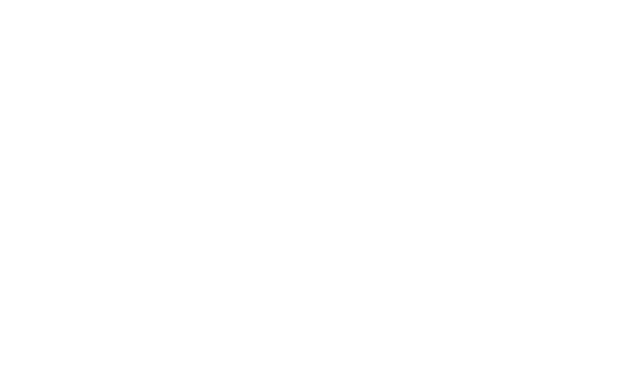
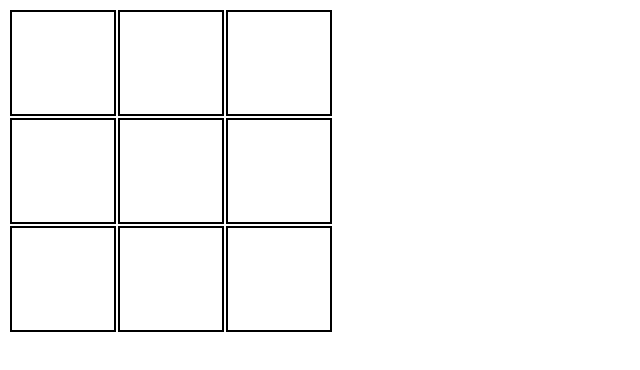
Before and after one commit to chiholiu/tictac-game, a website built with webpack: page src/index.html in a window 1280 px wide. Shown: the whole page, without its empty margins (0-640 px from the left). Built offline with nearby package versions, Linux system fonts and the light colour scheme.

Commit message:
html tictac board

```diff
--- a/src/components/main.scss
+++ b/src/components/main.scss
@@ -0,0 +1,13 @@
+body {
+    td {
+        border:  2px solid black;
+        height:  100px;
+        width:  100px;
+        text-align:  center;
+        vertical-align:  middle;
+        font-family: 'Electrolize', sans-serif;
+        font-size:  60px;
+        color: #FFF;
+        cursor: pointer;
+    }
+}
--- a/src/index.html
+++ b/src/index.html
@@ -5,5 +5,39 @@
 
 <body>
 
+    <div class="game">
+        <table>
+            <tr>
+                <td class="cell" id="0"></td>
+                <td class="cell" id="1"></td>
+                <td class="cell" id="2"></td>
+            </tr>
+            <tr>
+                <td class="cell" id="3"></td>
+                <td class="cell" id="4"></td>
+                <td class="cell" id="5"></td>
+            </tr>
+            <tr>
+                <td class="cell" id="6"></td>
+                <td class="cell" id="7"></td>
+                <td class="cell" id="8"></td>
+            </tr>
+        </table>
+    </div>
+
+    <!-- <div>
+        <input class="choose-tictac" type="radio" value="butter" name="tictac" id="butter" checked/>
+        <label for="butter">Butter</label>
+    </div>
+
+    <div>
+        <input class="choose-tictac" type="radio" value="cheese" name="tictac" id="cheese"/>
+        <label for="cheese">Cheese</label>
+    </div>
+
+    <div>
+        <input class="choose-tictac" type="radio" value="egg" name="tictac" id="egg"/>
+        <label for="egg">Butter</label>
+    </div> -->
 </body>
 </html>
--- a/src/js/javascript.js
+++ b/src/js/javascript.js
@@ -0,0 +1,40 @@
+(function() {
+    "use strict";
+    console.log('hello');
+
+
+    function TicTac() {
+        let checkValue;
+        let inputClassName= document.querySelectorAll('.choose-tictac');
+        let board = document.createElement('table');
+
+
+        this.init = function() {
+            printBoard();
+            addEventListener();
+        }
+
+        var printBoard = function() {
+
+        }
+
+        var addEventListener = function () {
+
+        }
+
+        var checkSymbol = function() {
+
+        }
+
+        var chooseItem = function(char) {
+
+        }
+
+        var getValueInput = function() {
+
+        }
+    }
+
+    let tictac = new TicTac();
+    tictac.init();
+})();
```
Also changed, not shown: dist/index.html, dist/main.js, 1 other file.
